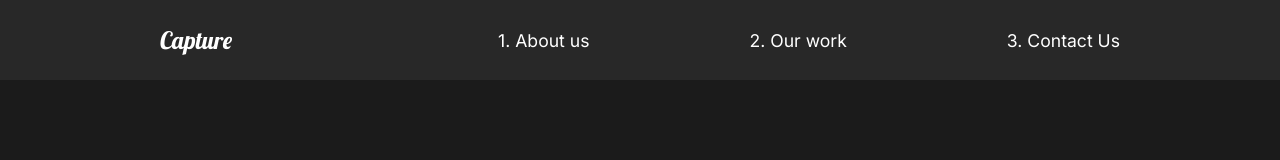
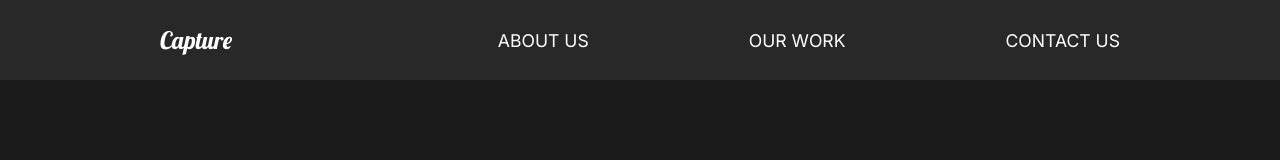
Before and after one commit to slawoe/react-exampleportfolio, a React (Create React App) app: page / in a window 1280 px wide. Shown: the top 160 px of the page. Built offline with nearby package versions, Linux system fonts and the light colour scheme.

Commit message:
Add the Links to Nav.js

```diff
--- a/src/components/Nav.js
+++ b/src/components/Nav.js
@@ -1,23 +1,24 @@
 import React from "react";
 import styled from "styled-components";
+import { Link } from "react-router-dom";
 
 function Nav() {
   return (
     <Navigation>
       <h1>
-        <a id="logo" href="#">
+        <Link id="logo" to="/">
           Capture
-        </a>
+        </Link>
       </h1>
       <ul>
         <li>
-          <a href="#">1. About us</a>
+          <Link to="/">ABOUT US</Link>
         </li>
         <li>
-          <a href="#">2. Our work</a>
+          <Link to="/work">OUR WORK</Link>
         </li>
         <li>
-          <a href="#">3. Contact Us</a>
+          <Link to="/contact">CONTACT US</Link>
         </li>
       </ul>
     </Navigation>
```
